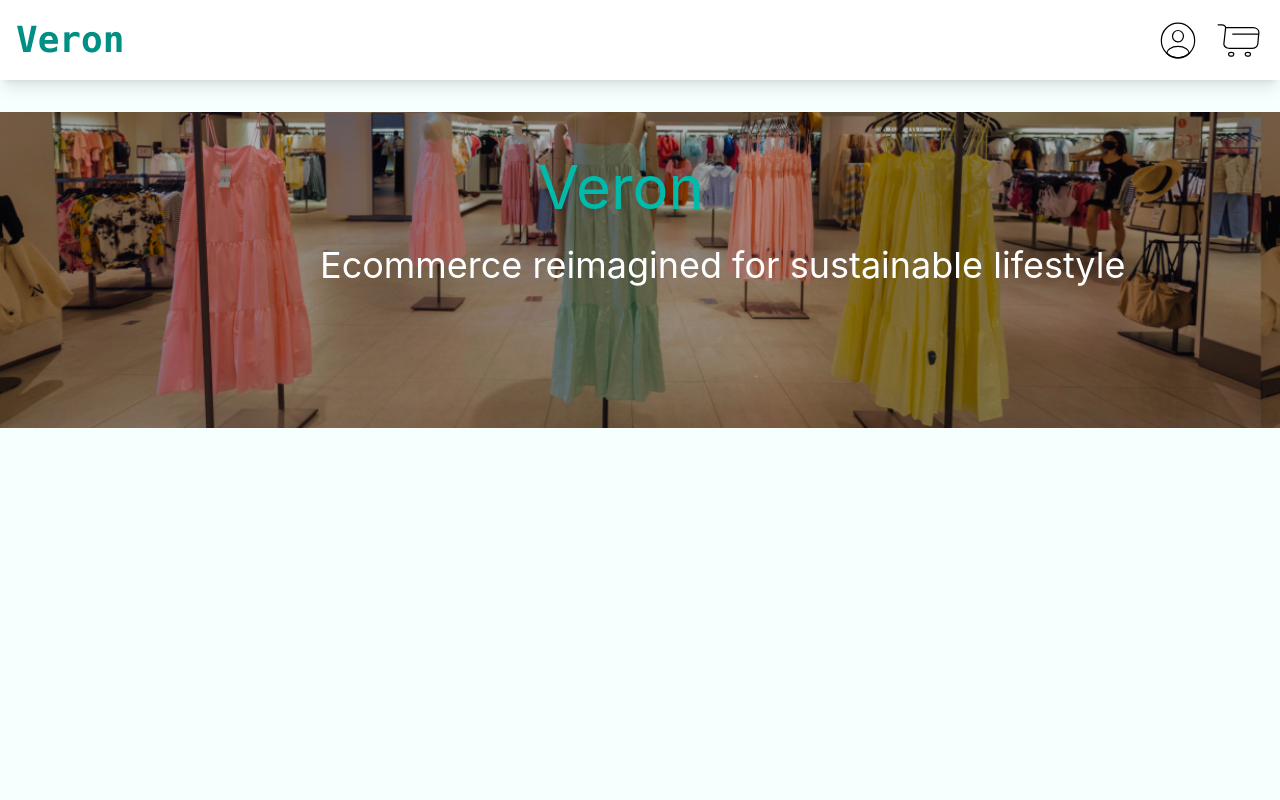
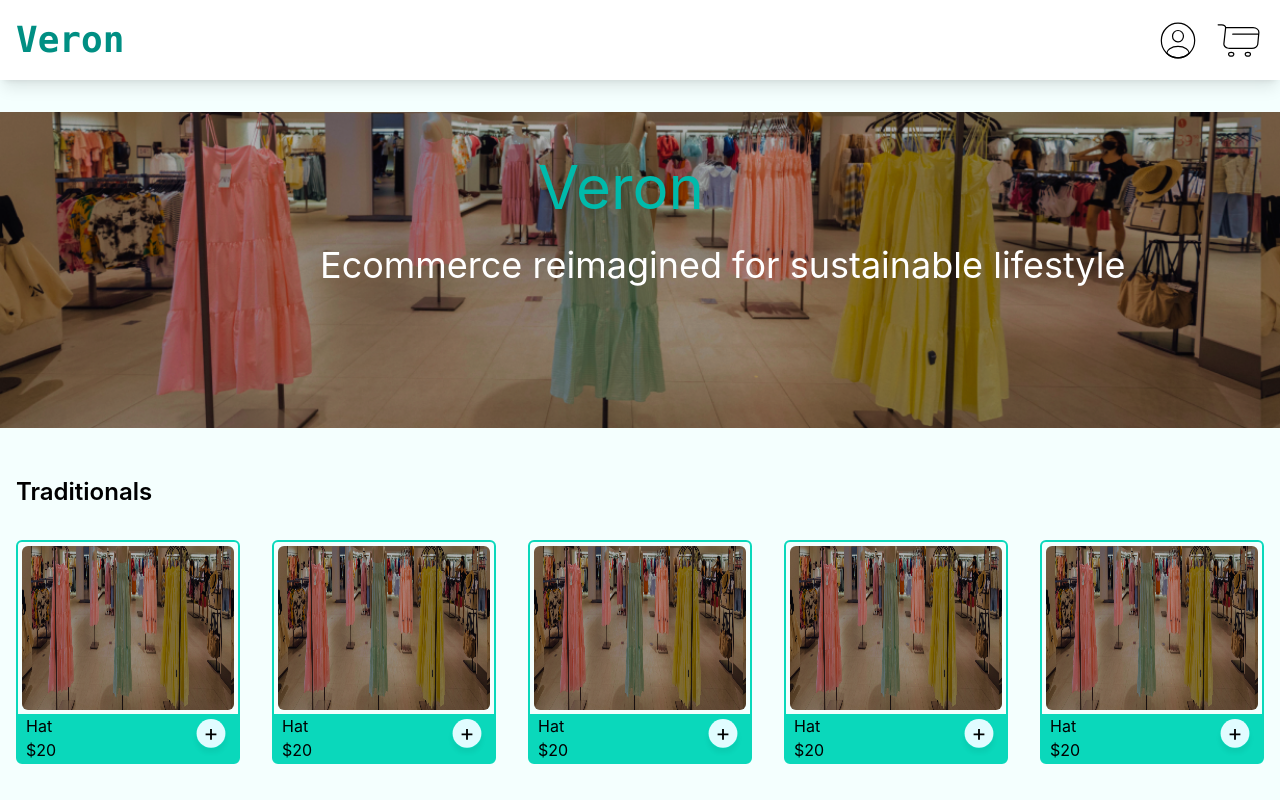
Before and after one commit to raibove/veron, a React (Create React App) app: page / in a window 1280 px wide. Shown: the top 800 px of the page. Built offline with nearby package versions, Linux system fonts and the light colour scheme.

Commit message:
Add cards and product ui

```diff
--- a/src/App.tsx
+++ b/src/App.tsx
@@ -1,11 +1,15 @@
 import Header from "./components/Header";
 import Landing from "./components/Landing";
+import Product from "./components/Product";
 
 const App = () => {
   return (
     <div className="bg-[#F4FFFE] h-screen">
       <Header />
       <Landing />
+      <Product title="Traditionals" />
+      <Product title="Accessories" />
+      <Product title="Western" />
     </div>
   );
 };
--- /dev/null
+++ b/src/components/Card.tsx
@@ -0,0 +1,23 @@
+import LandingImage from "../assets/landing.png";
+import PlusIcon from "../assets/plus.svg";
+
+const Card = () => {
+  return (
+    <div className="border-[#0AD8BB] border-2 h-56 w-56 flex flex-col rounded-md flex-shrink-0">
+      <img
+        src={LandingImage}
+        alt="card"
+        className="flex-1 rounded-md m-1 hover:m-0 ease-out"
+      />
+      <div className="h-12 bg-[#0AD8BB] flex justify-between px-2">
+        <div>
+          <h5>Hat</h5>
+          <p>$20</p>
+        </div>
+        <img src={PlusIcon} alt="plus" className="cursor-pointer" />
+      </div>
+    </div>
+  );
+};
+
+export default Card;
--- /dev/null
+++ b/src/components/Product.tsx
@@ -0,0 +1,19 @@
+import Card from "./Card";
+
+const Product = ({ title }: any) => {
+  return (
+    <div className=" mt-12">
+      <h3 className="font-semibold  text-2xl m-4">{title}</h3>
+      <div className="flex flex-nowrap w-screen gap-x-8 overflow-x-auto p-4">
+        <Card />
+        <Card />
+        <Card />
+        <Card />
+        <Card />
+        <Card />
+      </div>
+    </div>
+  );
+};
+
+export default Product;
```
Also changed, not shown: src/assets/plus.svg (added).
